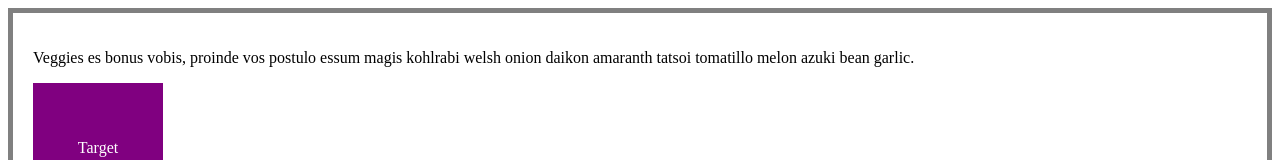
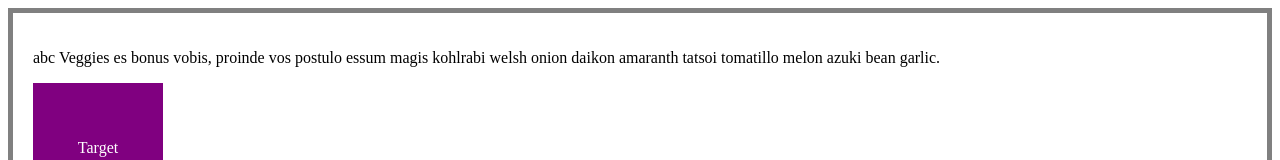
Before and after one commit to Damianosik/Zadania, a plain HTML site: page index.html in a window 1280 px wide. Shown: the top 160 px of the page. Drawn offline with Linux system fonts and the light colour scheme.

Commit message:
first commit

```diff
--- a/Plik.html
+++ b/index.html
@@ -7,7 +7,7 @@
 
   <body>
     <div class="container">
-      <p>
+      <p> abc
          Veggies es bonus vobis, proinde vos postulo essum magis kohlrabi welsh onion
         daikon amaranth tatsoi tomatillo melon azuki bean garlic.
       </p>
```
